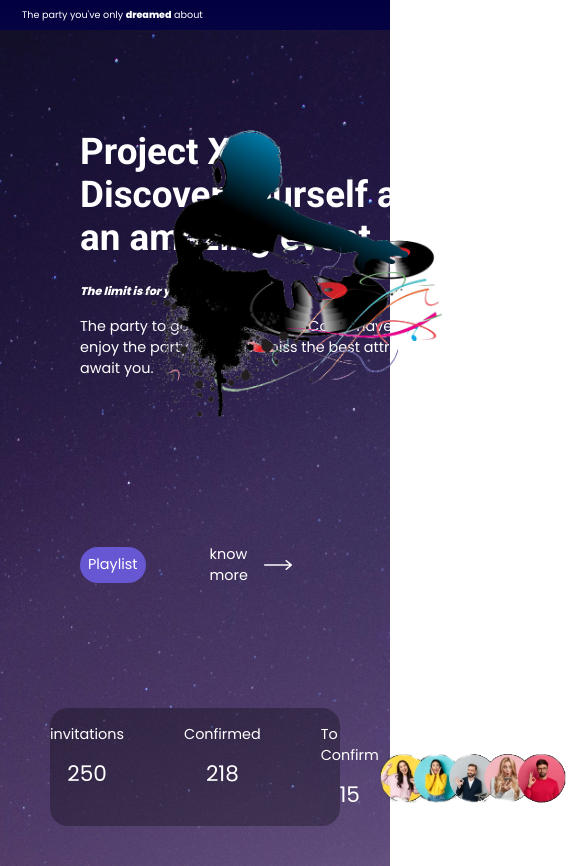
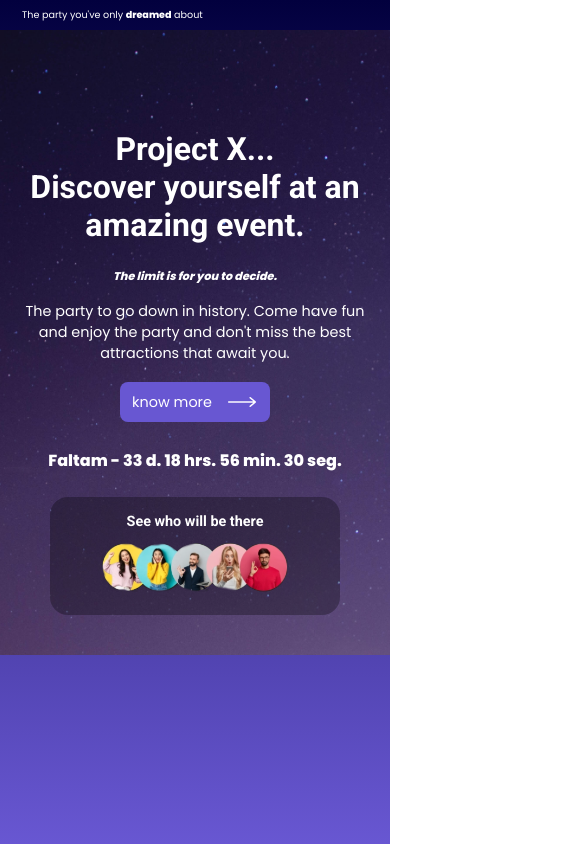
Before and after one commit to Cawesi/my-birthday, a website built with Parcel: page index.html in a window 390 px wide. Shown: the whole page, 585 px wide, since content can reach past the window. After the commit the page ends 844 px from the top, so only its background shows below. Built offline with nearby package versions, Linux system fonts and the light colour scheme.

Commit message:
Finalização

```diff
--- a/index.html
+++ b/index.html
@@ -81,6 +81,12 @@
                     </div>
                 </div>
 
+                <div class="contadormin">
+                    <div class="#" id="contador2">
+                        CONTADOR
+                    </div>
+                </div>
+
                 <section class="main__container__box__guests">
                     <div class="main__container__box__guests__cont">
                         <div class="main__container__box__guests__cont__status">
--- a/src/js/main.js
+++ b/src/js/main.js
@@ -16,7 +16,8 @@ const contaTempo = setInterval(function(){
     const minutos = Math.floor((distanciaEvento % horaEmMs) / minutoEmMs);
     const segundosAteEvento = Math.floor((distanciaEvento % minutoEmMs) / 1000);
 
-    document.getElementById('contador').innerHTML = `Faltam apenas - ${dias} dias ${horas} horas ${minutos} minutos ${segundosAteEvento} segundos`;
+    document.getElementById('contador').innerHTML = `Faltam - ${dias} d. ${horas} hrs. ${minutos} min. ${segundosAteEvento} seg.`;
+    document.getElementById('contador2').innerHTML = `Faltam  - ${dias} d. ${horas} hrs. ${minutos} min. ${segundosAteEvento} seg.`;
 
     if (distanciaEvento < 0) {
         clearInterval(contaTempo);
--- a/src/styles/components/_main-description.scss
+++ b/src/styles/components/_main-description.scss
@@ -164,3 +164,97 @@
 .main__container__image--contador {
     grid-area: sideB;
 }
+
+.contadormin {
+    display: none;
+}
+
+
+@media (max-width: 980px) {
+
+    .main__container__box__buttons {
+
+        &__content {
+
+            & > #contador {
+                display: none;
+            }
+        }
+    }
+
+    .contadormin {
+        padding: 8px 0;
+        display: block;
+
+        #contador2 {
+            text-align: center;
+            font-weight: bold;
+        }
+    }
+
+    .main__container__box__image--contador {
+        display: none;
+    }
+
+
+}
+
+@media (max-width: 766px) {
+    .main__container__box__guests__cont__status {
+        display: none;
+    }
+}
+
+@media (max-width: 640px) {
+    .main__container__box {
+        display: flex;
+    }
+}
+
+@media (max-width: 520px) {
+    .main__container__box__description {
+        max-width: 600px;
+        text-align: center;
+    }
+
+    .main__container__box__description {
+        padding: 0 24px;
+    }
+
+    .main__container__box__description__box__paragraph,
+    .main__container__box__description__box__title {
+        width: 100%;
+        align-items: justify;
+        text-align: center;
+    }
+
+    .main__container__box__buttons__content__playlist {
+        display: none;
+    }
+
+    .main__container__box__buttons {
+        padding: 0;
+    }
+
+    .main__container__box__buttons__content {
+        padding: 18px 0;
+        width: 100%;
+        justify-content: center;
+    }
+
+    .main__container__box__buttons__content__know__more {
+        padding: 4px 12px;
+        background-color: #6857d2;
+        border-radius: 8px;
+        -webkit-border-radius: 8px;
+        -moz-border-radius: 8px;
+        -ms-border-radius: 8px;
+        -o-border-radius: 8px;
+    }
+}
+
+@media (max-width: 390px) {
+    .main__container__box__description__box__title {
+        font-size: 2.0em;
+    }
+}
```
